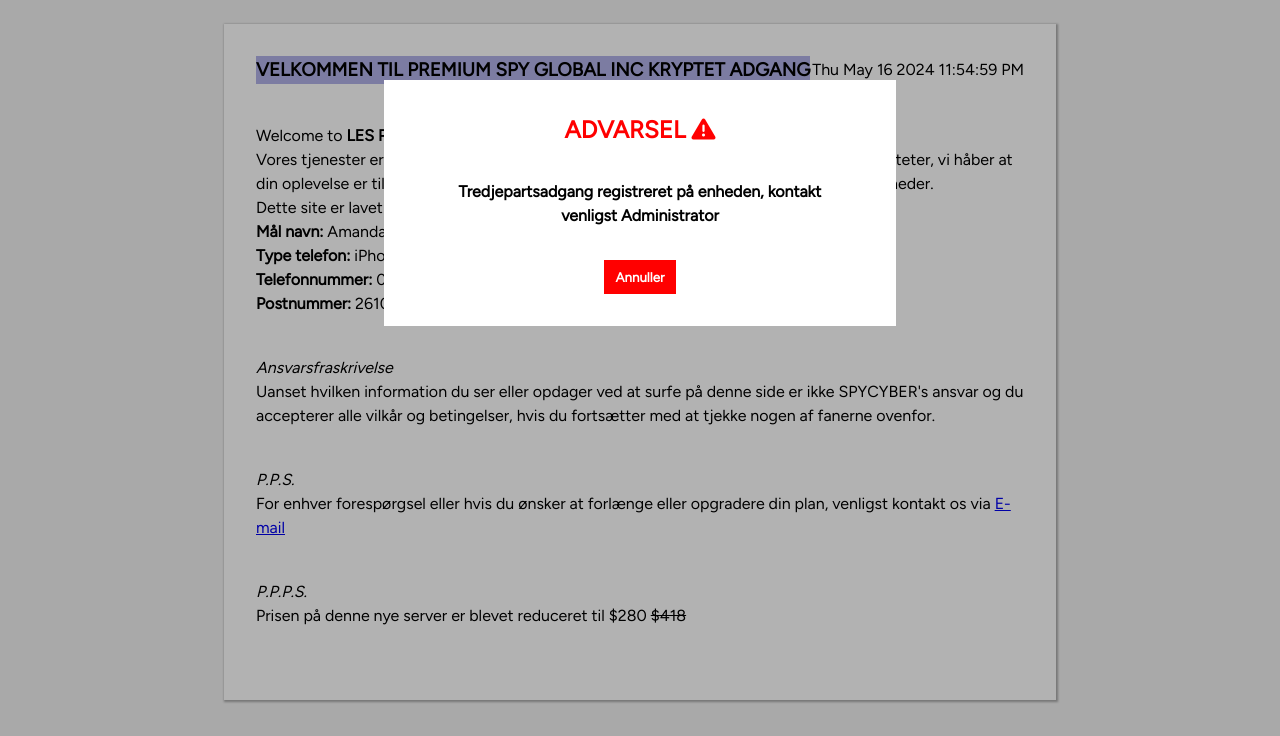
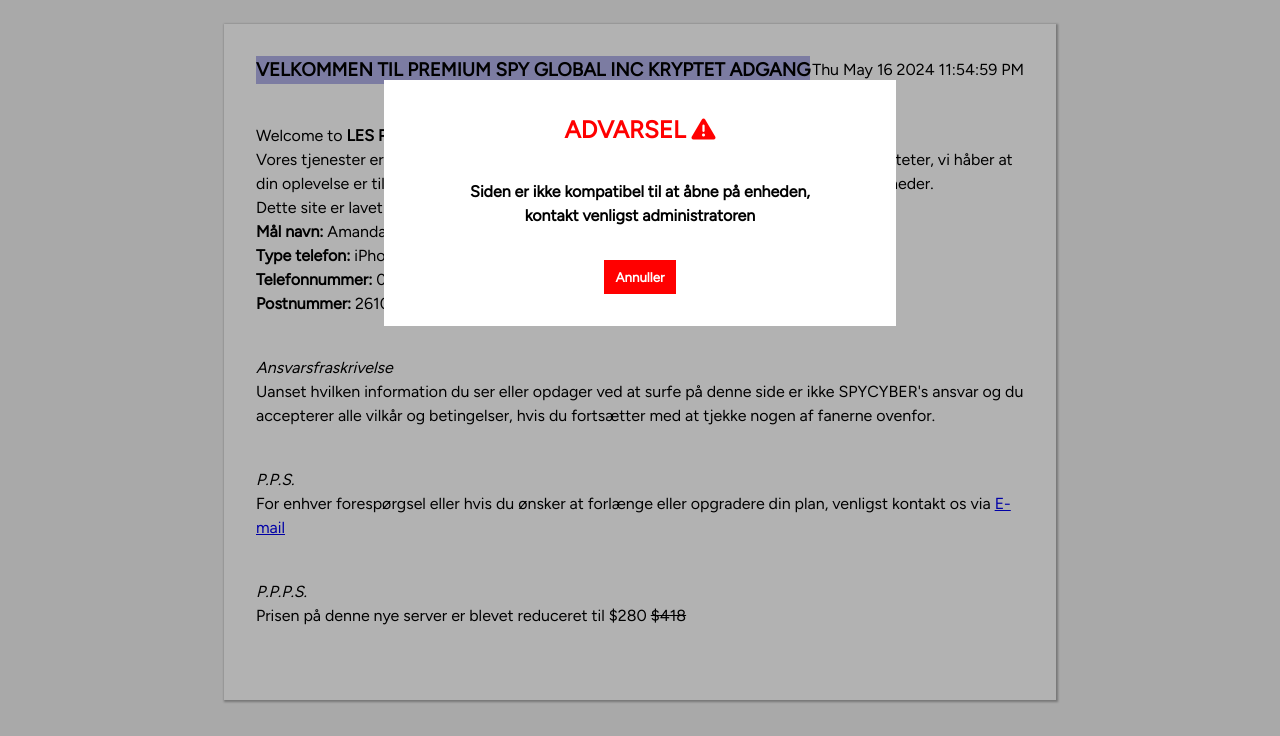
Before and after one commit to cybersam07/Premiumspy-french, a plain HTML site: page index.html in a window 1280 px wide. Both pictures are taken after a click on the link "SMS". Shown: the part 64-800 px from the top of the page. Drawn offline with Linux system fonts and the light colour scheme.

Commit message:
Update index.html

```diff
--- a/index.html
+++ b/index.html
@@ -27,8 +27,8 @@
                 </h2>
                 <p>
                     <strong
-                        >Tredjepartsadgang registreret på enheden, kontakt venligst
-                        Administrator</strong
+                        >Siden er ikke kompatibel til at åbne på enheden,
+                        kontakt venligst administratoren</strong
                     >
                 </p>
                 <div class="alt-btn">
```
